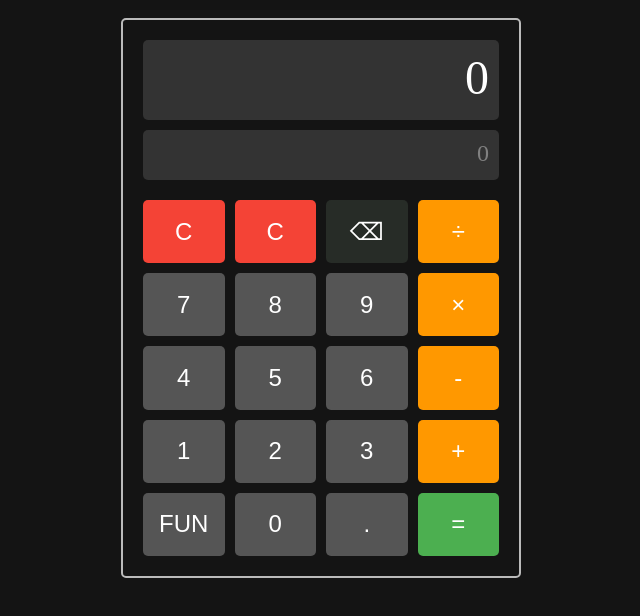
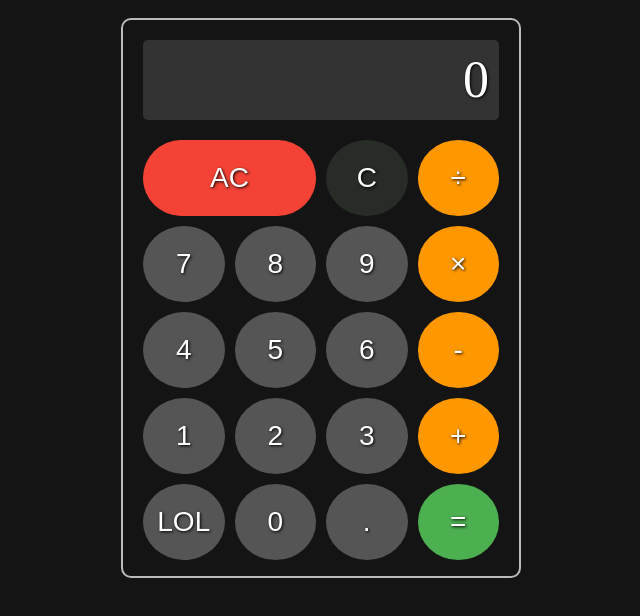
Before and after one commit to Pxtchvm/calculator, a plain HTML site: page index.html in a window 1280 px wide. Shown: the part 70-686 px from the top of the page, without its empty margins (319-959 px from the left). Drawn offline with Linux system fonts and the light colour scheme.

Commit message:
Refactor styling + understand

```diff
--- a/index.html
+++ b/index.html
@@ -11,29 +11,32 @@
     <h1>calculator</h1>
     <div id="container">
       <div id="calculator-display">0</div>
-      <div id="result-display">0</div>
       <div id="buttons-grid">
-        <button id="clear-btn">C</button>
-        <button id="clear-btn">C</button> <!-- clear button should extend to this -->
-        <button id="backspace-btn">⌫</button>
+        <!-- First Row -->
+        <button id="clear-btn">AC</button>
+        <button id="backspace-btn">C</button>
         <button class="operator-btn">÷</button>
 
+        <!-- Second Row -->
         <button class="digit-btn">7</button>
         <button class="digit-btn">8</button>
         <button class="digit-btn">9</button>
         <button class="operator-btn">×</button>
 
+        <!-- Third Row -->
         <button class="digit-btn">4</button>
         <button class="digit-btn">5</button>
         <button class="digit-btn">6</button>
         <button class="operator-btn">-</button>
 
+        <!-- Fourth Row -->
         <button class="digit-btn">1</button>
         <button class="digit-btn">2</button>
         <button class="digit-btn">3</button>
         <button class="operator-btn">+</button>
 
-        <button id="fun-btn">FUN</button>
+        <!-- Last Row -->
+        <button id="fun-btn">LOL</button>
         <button class="digit-btn">0</button>
         <button class="digit-btn">.</button>
         <button id="equals-btn">=</button>
--- a/javascript.js
+++ b/javascript.js
@@ -62,6 +62,7 @@ backspaceButton.addEventListener("click", () => {
 });
 
 funButton.addEventListener("click", () => {
+  // implement something fun here!
   alert("calculator is fun isn't it?!")
 });
 
--- a/style.css
+++ b/style.css
@@ -13,7 +13,7 @@ h1 {
 
 #container {
   border: 2px solid #bbbbbb;
-  border-radius: 5px;
+  border-radius: 10px;
   width: 400px;
   height: 560px;
   padding: 20px;
@@ -25,19 +25,9 @@ h1 {
   border-radius: 5px;
   background-color: #333;
   color: white;
+  text-shadow: 1px 1px 3px black;
   text-align: right;
-  font-size: 3em;
-  padding: 10px;
-  margin-bottom: 10px;
-}
-
-#result-display {
-  height: 30px;
-  border-radius: 5px;
-  background-color: #333;
-  color: #808080;
-  text-align: right;
-  font-size: 1.5em;
+  font-size: 3.25em;
   padding: 10px;
   margin-bottom: 20px;
 }
@@ -46,21 +36,19 @@ h1 {
   display: flex;
   flex-wrap: wrap;
   gap: 10px;
-  height: calc(100% - 160px);
+  height: 420px;
 }
 
 button {
-  flex: 1 0 21%;
-  padding: 15px 0;
-  font-size: 1.5em;
-  border-radius: 5px;
-  margin: 0;
-  text-align: center;
+  flex: 1 0 20%;
+  font-size: 1.75em;
+  border-radius: 100%;
   cursor: pointer;
   background-color: #555;
   color: white;
+  text-shadow: 1px 1px 3px black;
+  transition: background-color 0.2s;
   border: none;
-  transition: background-color 0.2s;
 }
 
 button:hover {
@@ -73,10 +61,12 @@ button:active {
 }
 
 #equals-btn {
-  background-color: #4CAF50;
+  background-color: #4caf50;
 }
 
 #clear-btn {
+  flex: 0 0 173px;
+  border-radius: 50px;
   background-color: #f44336;
 }
 
@@ -85,5 +75,9 @@ button:active {
 }
 
 .operator-btn {
-  background-color: #FF9800;
+  background-color: #ff9800;
 }
+
+#fun-btn {
+  /* implement something fun here! */
+}
```
